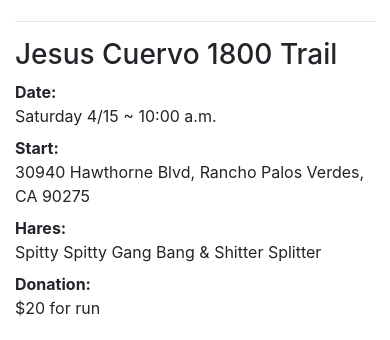
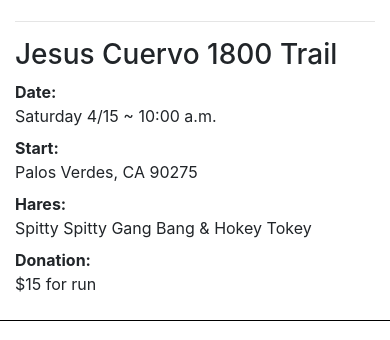
Before and after one commit to LBH3/lbh3.org, a PHP site: page /events/jesus-cuervo-1800-trail/index.php in a window 390 px wide. Shown: the part 1005-1345 px from the top of the page. Run offline with PHP 8.4, Linux system fonts and the light colour scheme; some libraries are stand-ins or nearby versions.

Commit message:
Update the 1800 trail page

```diff
--- a/events/jesus-cuervo-1800-trail/index.php
+++ b/events/jesus-cuervo-1800-trail/index.php
@@ -44,13 +44,12 @@
         <dt class="col-sm-3 text-sm-right">Date:</dt>
         <dd class="col-sm-9">Saturday 4/15 ~ 10:00 a.m.</dd>
         <dt class="col-sm-3 text-sm-right">Start:</dt>
-        <dd class="col-sm-9">30940 Hawthorne Blvd, Rancho Palos Verdes, CA 90275</dd>
+        <dd class="col-sm-9">Palos Verdes, CA 90275</dd>
         <dt class="col-sm-3 text-sm-right">Hares:</dt>
-        <dd class="col-sm-9">Spitty Spitty Gang Bang &amp; Shitter Splitter</dd>
+        <dd class="col-sm-9">Spitty Spitty Gang Bang &amp; Hokey Tokey</dd>
         <dt class="col-sm-3 text-sm-right">Donation:</dt>
-        <dd class="col-sm-9">$20 for run</dd>
+        <dd class="col-sm-9">$15 for run</dd>
       </dl>
-			<iframe src="https://www.google.com/maps/embed?pb=!1m18!1m12!1m3!1d3317.6251563742726!2d-118.40564618479303!3d33.744507780690704!2m3!1f0!2f0!3f0!3m2!1i1024!2i768!4f13.1!3m3!1m2!1s0x80dd4c0357d0b3cd%3A0xd2638a4109d274e5!2s30940+Hawthorne+Blvd%2C+Rancho+Palos+Verdes%2C+CA+90275!5e0!3m2!1sen!2sus!4v1489637016525" width="100%" height="276" frameborder="0" style="border:0" allowfullscreen></iframe>
 
 		</main>
 		<footer>
```
